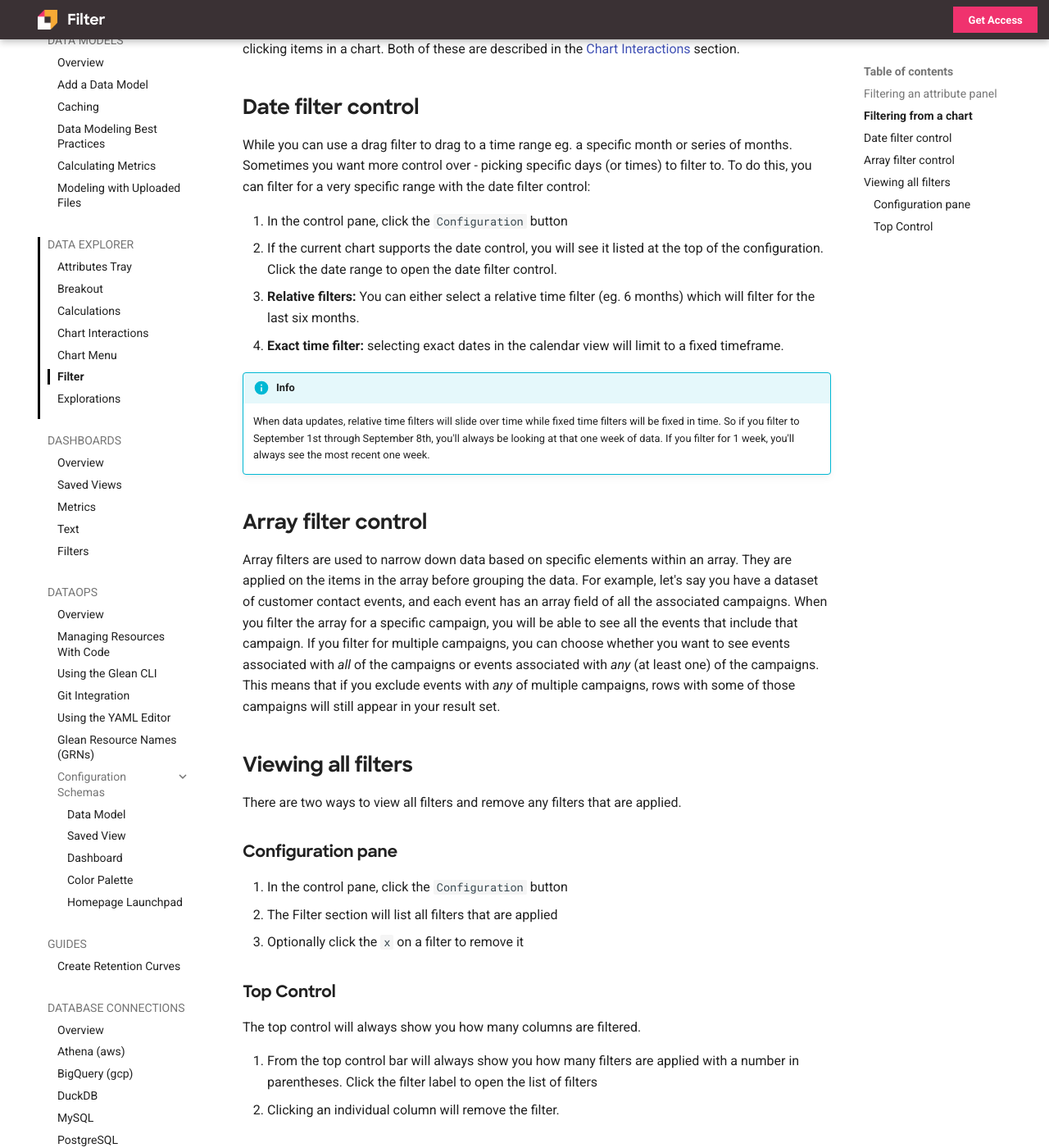
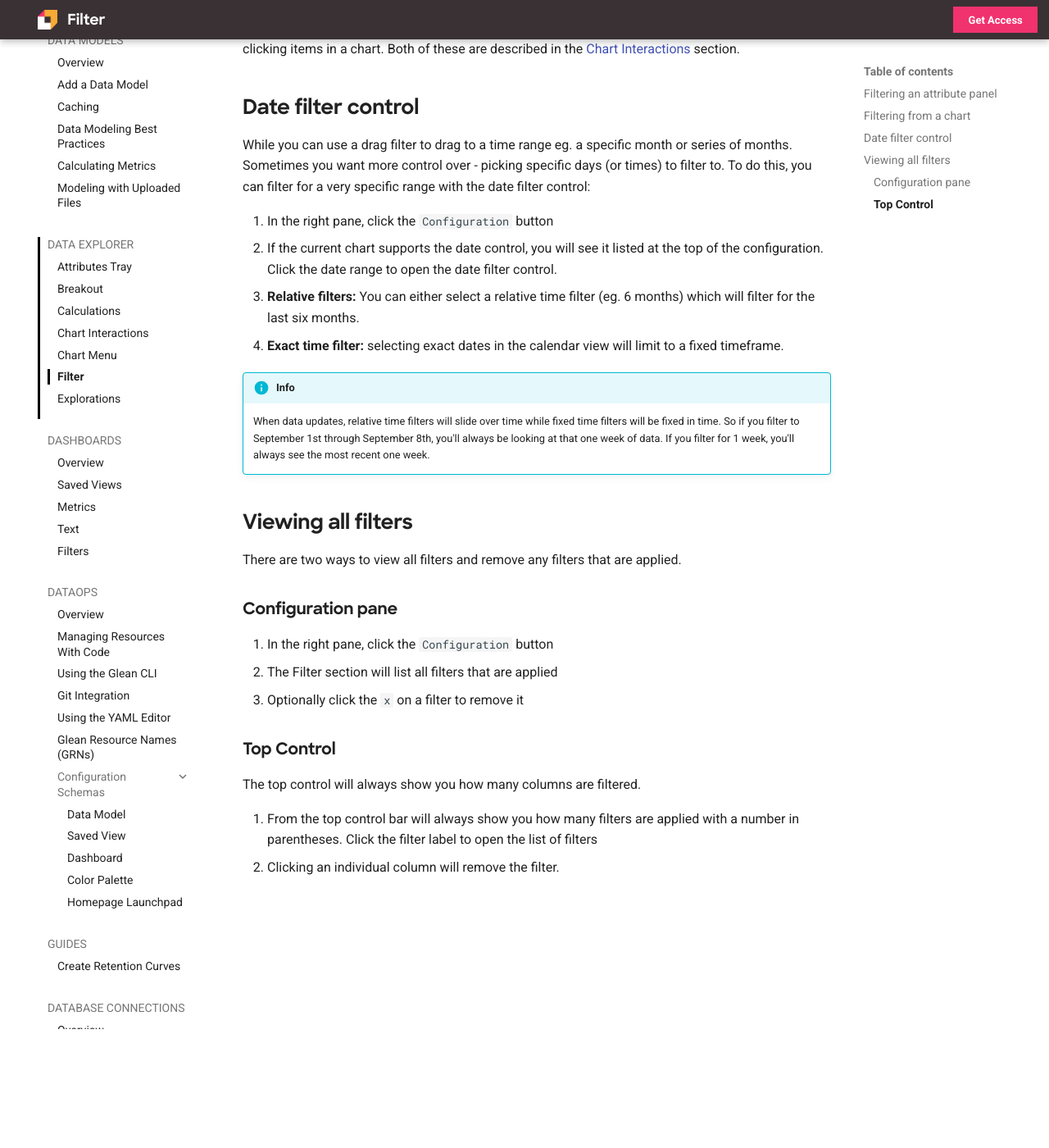
Before and after one commit to gleannyc/documentation, an MkDocs documentation site: the page built from docs/docs/visualizing-data/Filter.md, in a window 1280 px wide and 1400 px high, scrolled down 506 px. Shown: the whole window at 82% size. Built offline with MkDocs 1.6.1 and Material for MkDocs 9.7.7, drawn with Linux system fonts in a browser that asks for light colours; after the commit the page ends 1761 px from its top, so only the background shows below that.

Commit message:
Revert "[GL-4447] Docs for arrays"

```diff
--- a/docs/docs/visualizing-data/Filter.md
+++ b/docs/docs/visualizing-data/Filter.md
@@ -1,19 +1,19 @@
-Filtering data allows you to remove rows from your data results so you can drill in on a subset of your data. By design, you can click and filter-down into any data in Glean. This means there are lots of ways to filter data and we'll walk you through all of those here.
+Filtering data allows you to remove rows from your data results so you can drill in on a subset of your data.  By design, you can click and filter-down into any data in Glean.  This means there are lots of ways to filter data and we'll walk you through all of those here.
 
 ## Filtering an attribute panel
 
-The fastest way to filter data is by using attribute panels. See the [Attributes tray](Attributes-Tray.md) page for lots of details on how to filter data from the attribute panels.
+The fastest way to filter data is by using attribute panels.  See the [Attributes tray](Attributes-Tray.md) page for lots of details on how to filter data from the attribute panels.
 
 ## Filtering from a chart
 
-Charts generally support two types of filtering: 1) filtering by dragging chart areas and 2) filtering by clicking items in a chart. Both of these are described in the [Chart Interactions](Chart-Interactions.md) section.
+Charts generally support two types of filtering: 1) filtering by dragging chart areas and 2) filtering by clicking items in a chart.  Both of these are described in the [Chart Interactions](Chart-Interactions.md) section.
 
 ## Date filter control
 
-While you can use a drag filter to drag to a time range eg. a specific month or series of months. Sometimes you want more control over - picking specific days (or times) to filter to. To do this, you can filter for a very specific range with the date filter control:
+While you can use a drag filter to drag to a time range eg. a specific month or series of months.  Sometimes you want more control over - picking specific days (or times) to filter to.  To do this, you can filter for a very specific range with the date filter control:
 
-1. In the control pane, click the `Configuration` button
-2. If the current chart supports the date control, you will see it listed at the top of the configuration. Click the date range to open the date filter control.
+1. In the right pane, click the `Configuration` button
+2. If the current chart supports the date control, you will see it listed at the top of the configuration.  Click the date range to open the date filter control.
 3. **Relative filters:** You can either select a relative time filter (eg. 6 months) which will filter for the last six months.
 4. **Exact time filter:** selecting exact dates in the calendar view will limit to a fixed timeframe.
 
@@ -21,9 +21,6 @@ While you can use a drag filter to drag to a time range eg. a specific month or
 
     When data updates, relative time filters will slide over time while fixed time filters will be fixed in time.  So if you filter to September 1st through September 8th, you'll always be looking at that one week of data.  If you filter for 1 week, you'll always see the most recent one week.
 
-## Array filter control
-
-Array filters are used to narrow down data based on specific elements within an array. They are applied on the items in the array before grouping the data. For example, let's say you have a dataset of customer contact events, and each event has an array field of all the associated campaigns. When you filter the array for a specific campaign, you will be able to see all the events that include that campaign. If you filter for multiple campaigns, you can choose whether you want to see events associated with *all* of the campaigns or events associated with *any* (at least one) of the campaigns. This means that if you exclude events with *any* of multiple campaigns, rows with some of those campaigns will still appear in your result set.
 
 ## Viewing all filters
 
@@ -31,7 +28,7 @@ There are two ways to view all filters and remove any filters that are applied.
 
 ### Configuration pane
 
-1. In the control pane, click the `Configuration` button
+1. In the right pane, click the `Configuration` button
 2. The Filter section will list all filters that are applied
 3. Optionally click the `x` on a filter to remove it
 
@@ -39,5 +36,5 @@ There are two ways to view all filters and remove any filters that are applied.
 
 The top control will always show you how many columns are filtered.
 
-1. From the top control bar will always show you how many filters are applied with a number in parentheses. Click the filter label to open the list of filters
+1. From the top control bar will always show you how many filters are applied with a number in parentheses.  Click the filter label to open the list of filters
 2. Clicking an individual column will remove the filter.
```
Also changed, not shown: docs/docs/data-modeling/Data-Models-Overview.md (+1 -1 lines), docs/docs/visualizing-data/Attributes-Tray.md (+0 -10 lines), docs/docs/visualizing-data/Breakout.md (+0 -4 lines), docs/guides/data-modeling-best-practices.md (+1 -1 lines).
